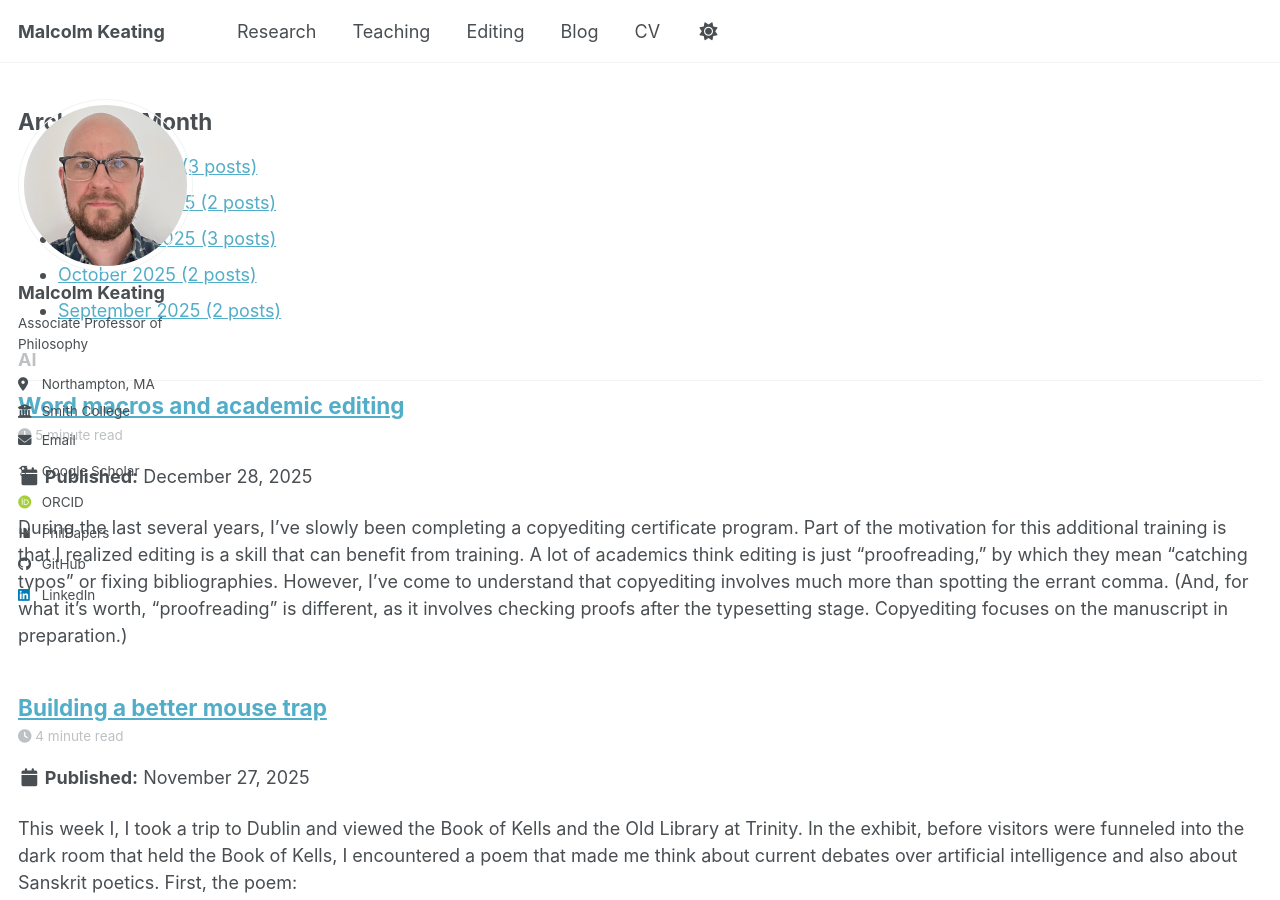
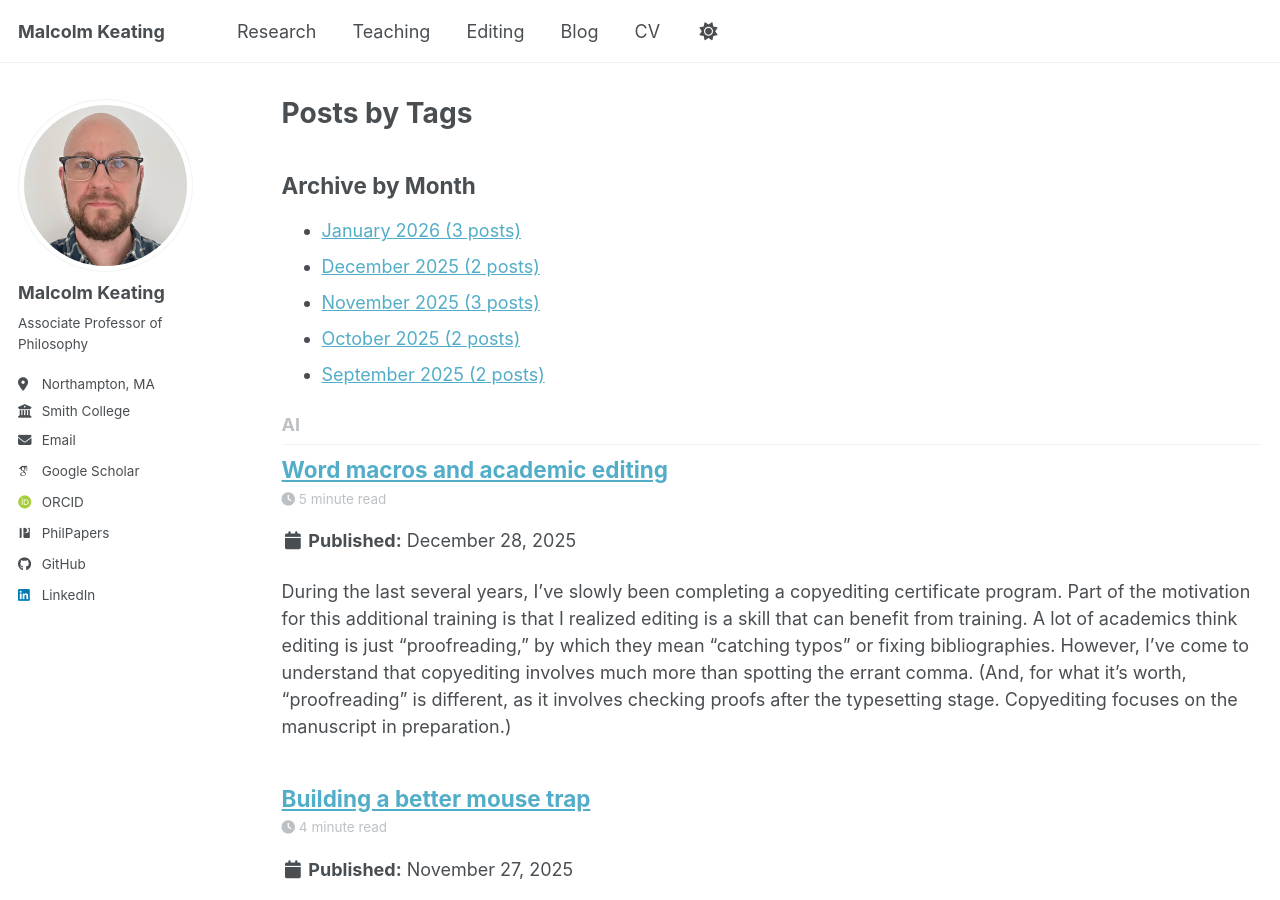
Before and after one commit to malcolmkeating/malcolmkeating.github.io, a Jekyll site: the page built from _pages/tag-archive.html, in a window 1280 px wide and 900 px high. Built offline with Jekyll 4.4.1, drawn with Linux system fonts in a browser that asks for light colours; some web fonts are replaced; a script bundle is joined from its source files by our own code; library files that are not in the unit come from our copies.

Commit message:
Update archive.html
fixed ugly error, including full list and monthly archives at bottom

```diff
--- a/_layouts/archive.html
+++ b/_layouts/archive.html
@@ -15,12 +15,12 @@
 <div id="main" role="main">
   {% include sidebar.html %}
 
-  <!-- Commenting out list of posts
+
 
 	  <div class="archive">
     {% unless page.header.overlay_color or page.header.overlay_image %}
       <h1 class="page__title">{{ page.title }}</h1>
-    {% endunless %}-->
+    {% endunless %}
 
 
     <!-- Month/Year Archive Section -->
```
